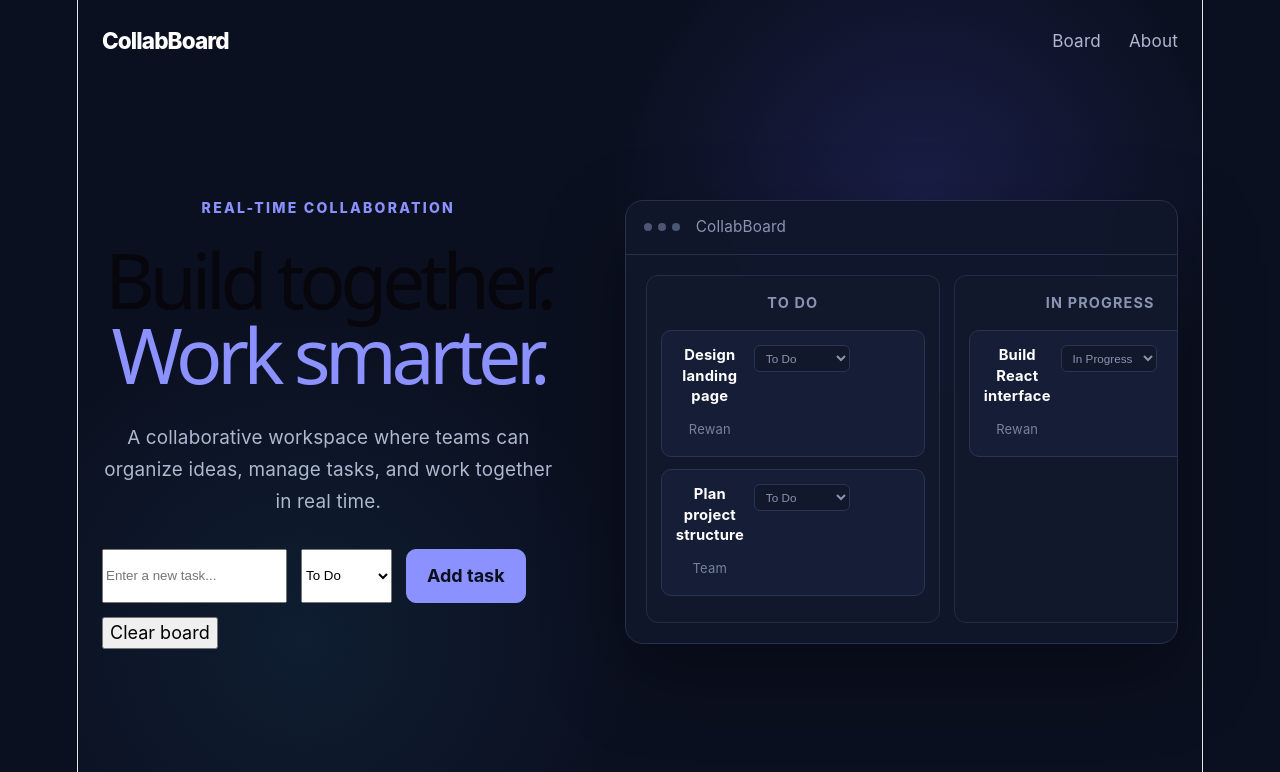
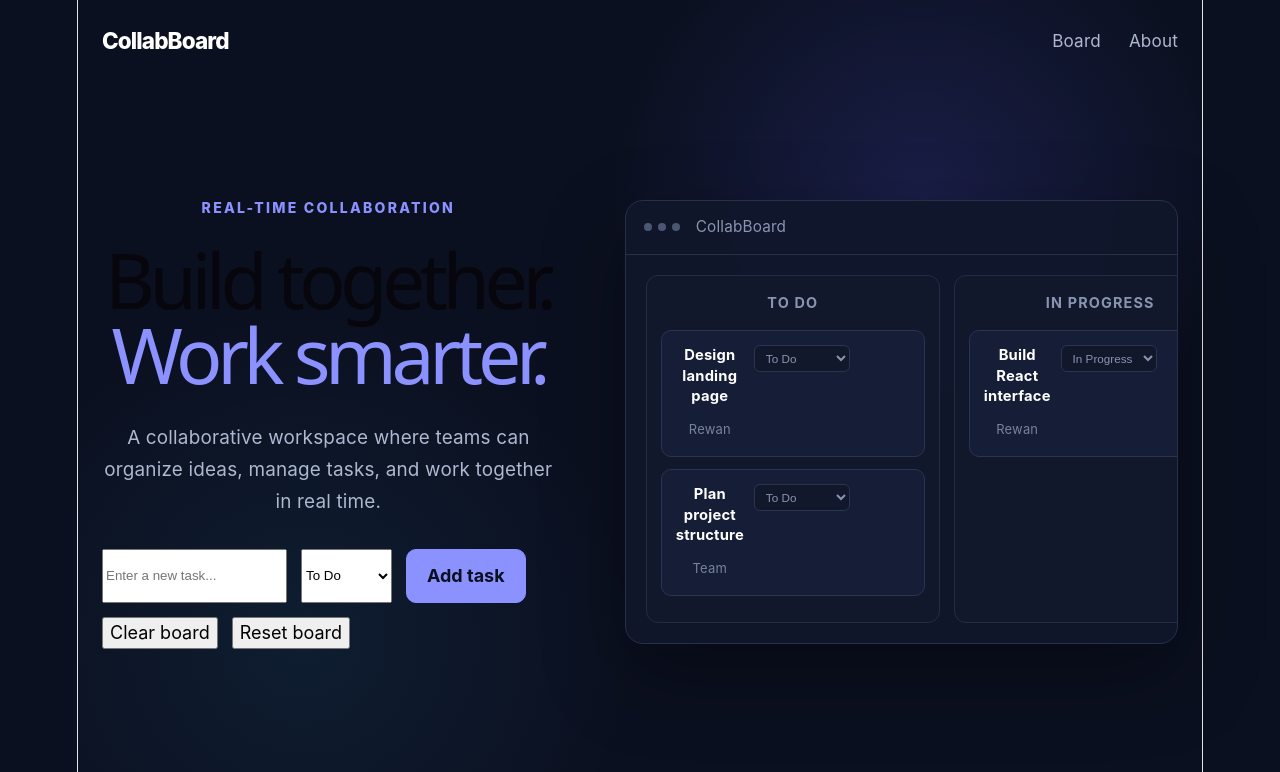
Before and after one commit to rewanahmedelbayoumi/CollabBoard, a React (Vite) app: page / in a window 1280 px wide. Shown: the top 772 px of the page. Built offline with nearby package versions, Linux system fonts and the light colour scheme.

Commit message:
Add board reset functionality

```diff
--- a/src/App.tsx
+++ b/src/App.tsx
@@ -173,6 +173,18 @@ function App() {
     )
   }
 
+  const resetBoard = () => {
+    const confirmed = window.confirm(
+      'Are you sure you want to reset the board?',
+    )
+
+    if (!confirmed) {
+      return
+    }
+
+    setColumns(initialColumns)
+  }
+
   return (
     <div className="app">
       <header className="navbar">
@@ -242,6 +254,14 @@ function App() {
             >
               Clear board
             </button>
+
+            <button
+              type="button"
+              className="reset-button"
+              onClick={resetBoard}
+            >
+              Reset board
+            </button>
           </div>
         </div>
 
```
